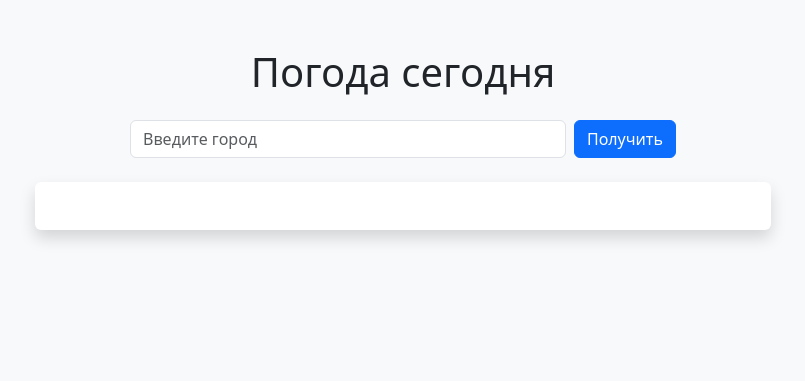
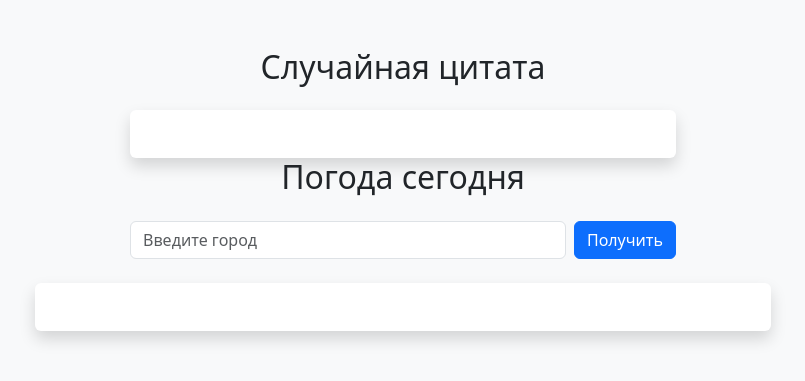
Before and after one commit to Vaslav-MS/L-VD08, a Flask app: page / in a window 1280 px wide. Shown: the top 381 px of the page, without its empty margins (237-1042 px from the left). Run offline with Flask 3, Linux system fonts and the light colour scheme; data that the repository does not hold is empty.

Commit message:
add quote

```diff
--- a/main.py
+++ b/main.py
@@ -5,11 +5,12 @@ app = Flask(__name__)
 
 @app.route('/', methods=['GET', 'POST'])
 def index():
+    quote = get_quotes()
     weather = None
     if request.method == 'POST':
         city = request.form['city']
         weather = get_weather(city)
-    return render_template('index.html', weather=weather)
+    return render_template('index.html', weather=weather, quote=quote)
 
 def get_weather(city):
     api_key = '90cce4dee05643c6b82233622242312'
@@ -18,5 +19,11 @@ def get_weather(city):
     response = requests.get(complete_url)
     return response.json()
 
+def get_quotes():
+#    api_url = 'https://api.api-ninjas.com/v1/quotes?category={}'.format(category)
+    response_q = requests.get('https://api.api-ninjas.com/v1/quotes', headers={'X-Api-Key': '/SyW0tSCbsdd1mxrH/xtLg==SyuA9xRyzbnBuN8k'})
+    if response_q.status_code == requests.codes.ok:
+        return response_q.json()
+
 if __name__ == '__main__':
     app.run(debug=True)
--- a/templates/index.html
+++ b/templates/index.html
@@ -3,13 +3,23 @@
 <head>
     <meta charset="UTF-8">
     <meta name="viewport" content="width=device-width, initial-scale=1.0">
-    <title>Погода</title>
-    <!-- Подключение Bootstrap CSS -->
+    <title>Интересная страничка</title>
     <link href="https://cdn.jsdelivr.net/npm/bootstrap@5.3.0/dist/css/bootstrap.min.css" rel="stylesheet">
 </head>
 <body class="bg-light">
     <div class="container py-5">
-        <h1 class="text-center mb-4">Погода сегодня</h1>
+        <h2 class="text-center mb-4">Случайная цитата</h2>
+        <div class="row justify-content-center">
+            <div class="col-md-6">
+                <div class="result bg-white p-4 rounded shadow">
+                    {% if quote %}
+                        <h3 class="text-center">Цитата от {{ quote[0]['author'] }}</h3>
+                        <p class="text-center">{{ quote[0]['quote'] }}</p>
+                    {% endif %}
+                </div>
+            </div>
+        </div>
+        <h2 class="text-center mb-4">Погода сегодня</h2>
         <div class="row justify-content-center">
             <div class="col-md-6">
                 <form method="POST" class="d-flex mb-4">
@@ -25,14 +35,11 @@
                         <h3 class="text-center">Погода в {{ weather['location']['name'] }}, {{ weather['location']['country'] }}</h3>
                         <p class="text-center">Температура: <strong>{{ weather['current']['temp_c'] }}°C</strong></p>
                         <p class="text-center">Погода: <strong>{{ weather['current']['condition']['text'] }}</strong></p>
-                        <p class="text-center"><img src='{{ weather['current']['condition']['icon'] }}'</img></p>
                     {% endif %}
                 </div>
             </div>
         </div>
     </div>
-
-    <!-- Подключение Bootstrap JS -->
     <script src="https://cdn.jsdelivr.net/npm/bootstrap@5.3.0/dist/js/bootstrap.bundle.min.js"></script>
 </body>
 </html>
```
